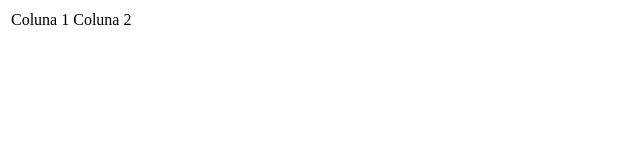
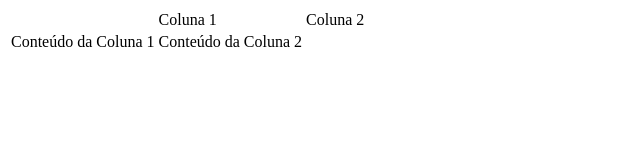
Before and after one commit to tlrcampos/primeirodesafiogit, a plain HTML site: page index.html in a window 1280 px wide. Shown: the whole page, without its empty margins (0-640 px from the left). Drawn offline with Linux system fonts and the light colour scheme.

Commit message:
Terceiro commit, tabela alterada

```diff
--- a/index.html
+++ b/index.html
@@ -7,9 +7,13 @@
 </head>
 <body>
     <table>
-        <tr>
+        <th>
             <td>Coluna 1</td>
             <td>Coluna 2</td>
+        </th>
+        <tr>
+            <td>Conteúdo da Coluna 1</td>
+            <td>Conteúdo da Coluna 2</td>
         </tr>
     </table>
 </body>
```
